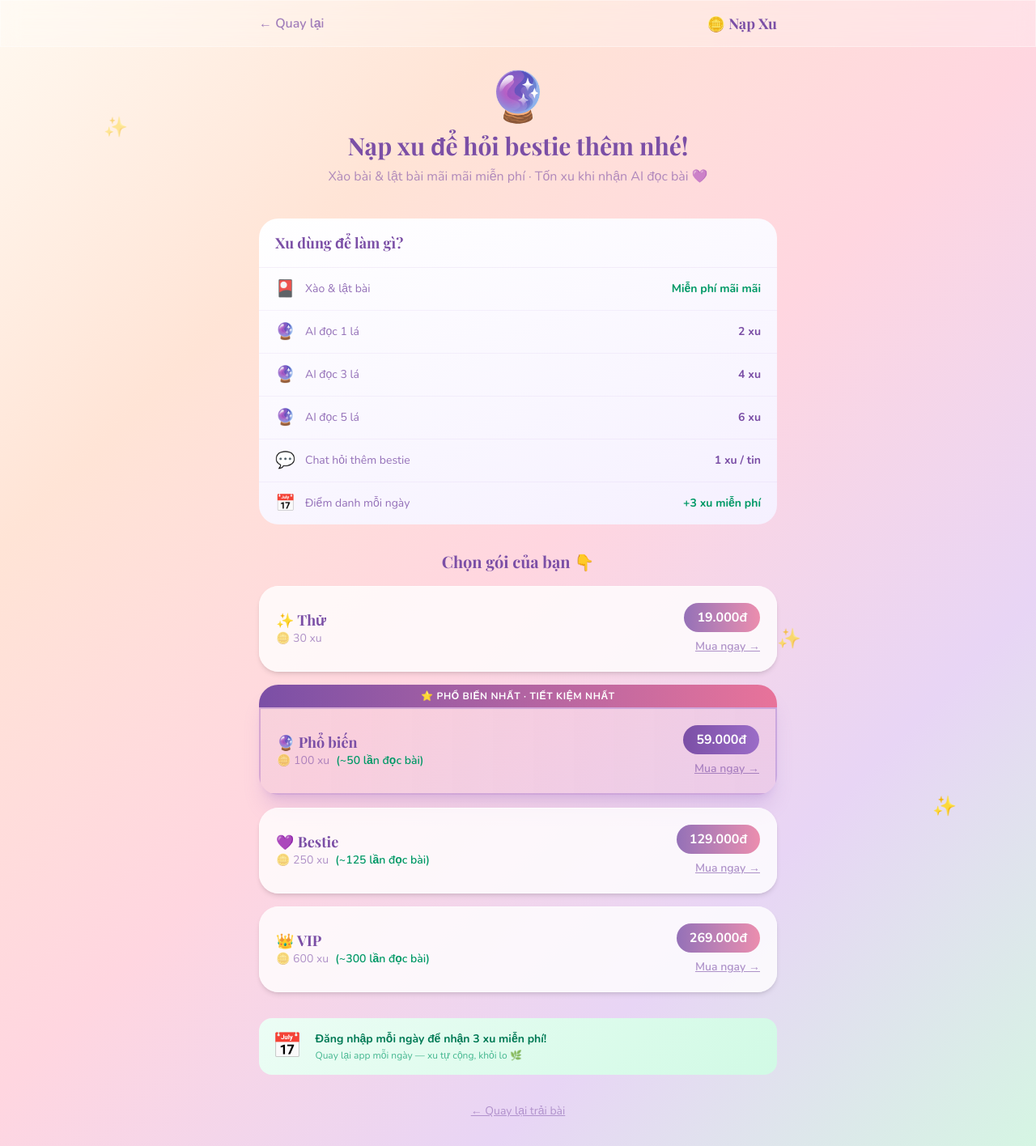
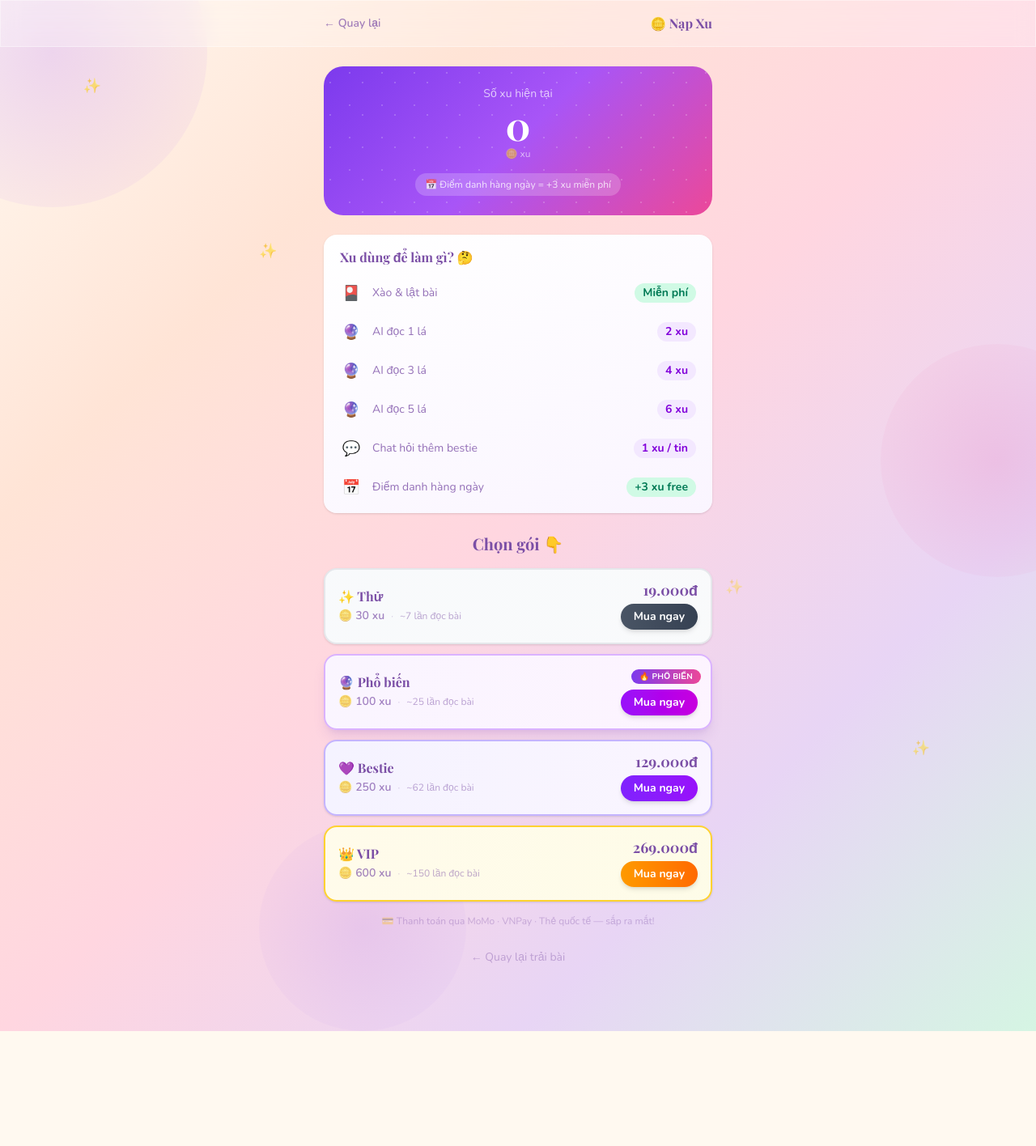
Before and after one commit to duongtruonggiang2812/tarot-bestie, a Next.js app: page /coins in a window 1280 px wide. Shown: the whole page at 81% size. After the commit the page ends 1274 px from the top, so only its background shows below. Built offline with nearby package versions, Linux system fonts and the light colour scheme; no server answers.

Commit message:
redesign: overhaul /coins page UI — balance card, package cards, cleaner layout
Co-Authored-By: Claude Sonnet 4.6 <noreply@anthropic.com>

```diff
--- a/app/coins/page.tsx
+++ b/app/coins/page.tsx
@@ -5,15 +5,21 @@ import { useRouter } from "next/navigation";
 import { motion, AnimatePresence } from "framer-motion";
 import { useSession } from "next-auth/react";
 import { useCoinStore, COIN_PACKAGES } from "@/store/coinStore";
-import Link from "next/link";
 
 const HOW_IT_WORKS = [
-  { emoji: "🎴", label: "Xào & lật bài", cost: "Miễn phí mãi mãi" },
-  { emoji: "🔮", label: "AI đọc 1 lá", cost: "2 xu" },
-  { emoji: "🔮", label: "AI đọc 3 lá", cost: "4 xu" },
-  { emoji: "🔮", label: "AI đọc 5 lá", cost: "6 xu" },
-  { emoji: "💬", label: "Chat hỏi thêm bestie", cost: "1 xu / tin" },
-  { emoji: "📅", label: "Điểm danh mỗi ngày", cost: "+3 xu miễn phí" },
+  { emoji: "🎴", label: "Xào & lật bài", cost: "Miễn phí", free: true },
+  { emoji: "🔮", label: "AI đọc 1 lá", cost: "2 xu", free: false },
+  { emoji: "🔮", label: "AI đọc 3 lá", cost: "4 xu", free: false },
+  { emoji: "🔮", label: "AI đọc 5 lá", cost: "6 xu", free: false },
+  { emoji: "💬", label: "Chat hỏi thêm bestie", cost: "1 xu / tin", free: false },
+  { emoji: "📅", label: "Điểm danh hàng ngày", cost: "+3 xu free", free: true },
+];
+
+const PKG_COLORS = [
+  { bg: "from-slate-50 to-gray-50", border: "border-gray-200", btn: "from-gray-600 to-gray-700" },
+  { bg: "from-purple-50 to-fuchsia-50", border: "border-purple-300", btn: "from-purple-600 to-fuchsia-600" },
+  { bg: "from-violet-50 to-purple-50", border: "border-violet-300", btn: "from-violet-600 to-purple-600" },
+  { bg: "from-amber-50 to-yellow-50", border: "border-amber-300", btn: "from-amber-500 to-orange-500" },
 ];
 
 export default function CoinsPage() {
@@ -22,85 +28,88 @@ export default function CoinsPage() {
   const { coins } = useCoinStore();
   const [toast, setToast] = useState<string | null>(null);
 
-  const handleBuy = (pkg: typeof COIN_PACKAGES[0]) => {
-    setToast(`Tính năng thanh toán đang cập nhật — mình sẽ sớm ra mắt nhé! 💕`);
-    setTimeout(() => setToast(null), 3500);
+  const handleBuy = (_pkg: typeof COIN_PACKAGES[0]) => {
+    setToast("Thanh toán đang được tích hợp — sắp ra mắt rồi! Cảm ơn bestie đã ủng hộ 💜");
+    setTimeout(() => setToast(null), 4000);
   };
 
   return (
     <div className="min-h-screen bg-celestial relative overflow-hidden">
-      {/* Background sparkles */}
-      <div className="absolute inset-0 pointer-events-none overflow-hidden">
-        {["10%", "30%", "55%", "75%", "90%"].map((left, i) => (
-          <motion.div
-            key={i}
-            className="absolute text-2xl"
-            style={{ left, top: `${10 + i * 15}%` }}
-            animate={{ y: [0, -12, 0], opacity: [0.4, 1, 0.4] }}
-            transition={{ duration: 3 + i, repeat: Infinity, delay: i * 0.5 }}
-          >
-            ✨
-          </motion.div>
+
+      {/* Floating background blobs */}
+      <div className="absolute inset-0 pointer-events-none">
+        <div className="absolute -top-32 -left-32 w-96 h-96 rounded-full opacity-20"
+          style={{ background: "radial-gradient(circle, #a855f7, transparent)" }} />
+        <div className="absolute top-1/3 -right-24 w-72 h-72 rounded-full opacity-15"
+          style={{ background: "radial-gradient(circle, #ec4899, transparent)" }} />
+        <div className="absolute bottom-0 left-1/4 w-64 h-64 rounded-full opacity-10"
+          style={{ background: "radial-gradient(circle, #7c3aed, transparent)" }} />
+        {["8%","25%","50%","70%","88%"].map((left, i) => (
+          <motion.span key={i} className="absolute text-lg select-none"
+            style={{ left, top: `${8 + i * 16}%` }}
+            animate={{ y: [0, -14, 0], opacity: [0.3, 0.8, 0.3] }}
+            transition={{ duration: 3.5 + i * 0.6, repeat: Infinity, delay: i * 0.4 }}
+          >✨</motion.span>
         ))}
       </div>
 
       {/* Header */}
-      <div className="sticky top-0 z-10 glass border-b border-white/40 backdrop-blur-md">
-        <div className="max-w-2xl mx-auto px-4 h-14 flex items-center justify-between">
-          <button
-            onClick={() => router.back()}
-            className="flex items-center gap-2 text-purple-deep/70 font-body font-semibold text-base hover:text-purple-deep transition-colors"
-          >
+      <div className="sticky top-0 z-20 glass border-b border-white/40 backdrop-blur-md">
+        <div className="max-w-lg mx-auto px-4 h-14 flex items-center justify-between">
+          <button onClick={() => router.back()}
+            className="flex items-center gap-1.5 text-purple-deep/70 font-body font-semibold text-sm hover:text-purple-deep transition-colors">
             ← Quay lại
           </button>
-          <span className="font-display font-bold text-purple-deep text-lg">🪙 Nạp Xu</span>
+          <span className="font-display font-bold text-purple-deep">🪙 Nạp Xu</span>
           {session && (
-            <div className="flex items-center gap-1.5 px-3 py-1.5 rounded-full glass border border-white/60 font-body font-bold text-sm text-purple-deep">
+            <div className="flex items-center gap-1.5 px-3 py-1 rounded-full bg-white/70 border border-purple-mid/30 font-body font-bold text-sm text-purple-deep shadow-sm">
               🪙 {coins}
             </div>
           )}
         </div>
       </div>
 
-      <div className="max-w-2xl mx-auto px-4 py-8 relative z-10">
+      <div className="max-w-lg mx-auto px-4 py-6 relative z-10 pb-20">
 
-        {/* Hero */}
+        {/* Balance card */}
         <motion.div
-          className="text-center mb-10"
-          initial={{ opacity: 0, y: 20 }}
-          animate={{ opacity: 1, y: 0 }}
+          className="rounded-3xl p-6 mb-6 text-center relative overflow-hidden"
+          style={{ background: "linear-gradient(135deg, #7c3aed 0%, #a855f7 50%, #ec4899 100%)" }}
+          initial={{ opacity: 0, scale: 0.95 }}
+          animate={{ opacity: 1, scale: 1 }}
         >
-          <div className="text-6xl mb-3">🔮</div>
-          <h1 className="font-display text-3xl font-bold text-purple-deep mb-2">
-            Nạp xu để hỏi bestie thêm nhé!
-          </h1>
-          <p className="font-body text-purple-deep/60 text-base">
-            Xào bài & lật bài mãi mãi miễn phí · Tốn xu khi nhận AI đọc bài 💜
-          </p>
+          <div className="absolute inset-0 opacity-20"
+            style={{ backgroundImage: "radial-gradient(circle at 20% 50%, white 1px, transparent 1px), radial-gradient(circle at 80% 20%, white 1px, transparent 1px)", backgroundSize: "40px 40px" }} />
+          <p className="font-body text-white/70 text-sm mb-1 relative z-10">Số xu hiện tại</p>
+          <p className="font-display text-5xl font-bold text-white relative z-10">{coins}</p>
+          <p className="font-body text-white/60 text-xs mt-1 relative z-10">🪙 xu</p>
+          <div className="mt-4 inline-flex items-center gap-2 px-3 py-1.5 rounded-full bg-white/20 relative z-10">
+            <span className="text-xs font-body text-white/80">📅 Điểm danh hàng ngày = +3 xu miễn phí</span>
+          </div>
         </motion.div>
 
         {/* How it works */}
         <motion.div
-          className="mb-8 rounded-3xl overflow-hidden"
-          style={{ background: "linear-gradient(160deg,#fff 0%,#f5f0ff 100%)" }}
-          initial={{ opacity: 0, y: 16 }}
+          className="rounded-2xl overflow-hidden mb-6 shadow-sm"
+          style={{ background: "linear-gradient(160deg,#fff 0%,#faf5ff 100%)" }}
+          initial={{ opacity: 0, y: 12 }}
           animate={{ opacity: 1, y: 0 }}
           transition={{ delay: 0.1 }}
         >
-          <div className="px-5 py-4 border-b border-purple-mid/10">
-            <h2 className="font-display font-bold text-purple-deep text-lg">Xu dùng để làm gì?</h2>
+          <div className="px-5 pt-4 pb-2">
+            <h2 className="font-display font-bold text-purple-deep text-base">Xu dùng để làm gì? 🤔</h2>
           </div>
-          <div className="divide-y divide-purple-mid/8">
+          <div className="px-2 pb-2">
             {HOW_IT_WORKS.map((item, i) => (
-              <div key={i} className="flex items-center justify-between px-5 py-3">
+              <div key={i} className="flex items-center justify-between px-3 py-2.5 rounded-xl hover:bg-purple-deep/5 transition-colors">
                 <div className="flex items-center gap-3">
-                  <span className="text-xl">{item.emoji}</span>
+                  <span className="text-lg w-7 text-center">{item.emoji}</span>
                   <span className="font-body text-purple-deep/80 text-sm">{item.label}</span>
                 </div>
-                <span className={`font-body font-bold text-sm ${
-                  item.cost.includes("Miễn phí") || item.cost.includes("+")
-                    ? "text-emerald-600"
-                    : "text-purple-deep"
+                <span className={`font-body font-bold text-sm px-2.5 py-0.5 rounded-full ${
+                  item.free
+                    ? "bg-emerald-100 text-emerald-700"
+                    : "bg-purple-100 text-purple-700"
                 }`}>
                   {item.cost}
                 </span>
@@ -110,105 +119,90 @@ export default function CoinsPage() {
         </motion.div>
 
         {/* Packages */}
+        <div className="mb-2">
+          <h2 className="font-display font-bold text-purple-deep text-xl mb-4 text-center">
+            Chọn gói 👇
+          </h2>
+
+          <div className="flex flex-col gap-3">
+            {COIN_PACKAGES.map((pkg, i) => {
+              const colors = PKG_COLORS[i] ?? PKG_COLORS[0];
+              return (
                 <motion.div
+                  key={pkg.id}
+                  className={`relative rounded-2xl border-2 overflow-hidden bg-gradient-to-r ${colors.bg} ${colors.border} ${
+                    pkg.popular ? "shadow-lg shadow-purple-mid/20" : "shadow-sm"
+                  }`}
                   initial={{ opacity: 0, y: 16 }}
                   animate={{ opacity: 1, y: 0 }}
-          transition={{ delay: 0.2 }}
+                  transition={{ delay: 0.15 + i * 0.06 }}
+                  whileHover={{ scale: 1.015, y: -2 }}
+                  whileTap={{ scale: 0.99 }}
                 >
-          <h2 className="font-display font-bold text-purple-deep text-xl mb-4 text-center">
-            Chọn gói của bạn 👇
-          </h2>
-
-          <div className="flex flex-col gap-4">
-            {COIN_PACKAGES.map((pkg, i) => (
-              <motion.div
-                key={pkg.id}
-                className={`relative rounded-3xl overflow-hidden ${
-                  pkg.popular
-                    ? "shadow-xl shadow-purple-mid/20"
-                    : "shadow-md"
-                }`}
-                initial={{ opacity: 0, x: -20 }}
-                animate={{ opacity: 1, x: 0 }}
-                transition={{ delay: 0.15 + i * 0.07 }}
-                whileHover={{ scale: 1.02, y: -2 }}
-              >
-                {/* Popular badge */}
+                  {/* Popular ribbon */}
                   {pkg.popular && (
-                  <div className="bg-gradient-to-r from-purple-deep to-pink-soft text-white text-xs font-bold font-body text-center py-1.5 tracking-wider uppercase">
-                    ⭐ Phổ biến nhất · Tiết kiệm nhất
+                    <div className="absolute top-3 right-3">
+                      <span className="px-2.5 py-0.5 rounded-full text-[10px] font-bold font-body text-white uppercase tracking-wide"
+                        style={{ background: "linear-gradient(90deg,#7c3aed,#ec4899)" }}>
+                        🔥 Phổ biến
+                      </span>
                     </div>
                   )}
 
-                <div
-                  className={`p-5 flex items-center justify-between ${
-                    pkg.popular
-                      ? "bg-gradient-to-r from-purple-deep/5 to-pink-soft/10 border-2 border-purple-mid/40"
-                      : "bg-white/80 border border-white/60"
-                  }`}
-                >
-                  {/* Left: name + coins */}
-                  <div>
-                    <p className="font-display font-bold text-purple-deep text-lg leading-tight">
+                  <div className="flex items-center p-4 gap-4">
+                    {/* Left */}
+                    <div className="flex-1 min-w-0">
+                      <p className="font-display font-bold text-purple-deep text-base leading-tight">
                         {pkg.name}
                       </p>
-                    <p className="font-body text-purple-deep/60 text-sm mt-0.5">
+                      <div className="flex items-center gap-2 mt-1 flex-wrap">
+                        <span className="font-body text-purple-deep/70 text-sm font-semibold">
                           🪙 {pkg.coins} xu
-                      {pkg.coins >= 100 && (
-                        <span className="ml-2 text-emerald-600 font-semibold">
-                          (~{Math.floor(pkg.coins / 2)} lần đọc bài)
                         </span>
-                      )}
-                    </p>
+                        <span className="text-purple-deep/30 text-xs">·</span>
+                        <span className="font-body text-purple-deep/50 text-xs">
+                          ~{Math.floor(pkg.coins / 4)} lần đọc bài
+                        </span>
+                      </div>
                     </div>
 
-                  {/* Right: price + buy */}
-                  <div className="flex flex-col items-end gap-2">
-                    <span
-                      className={`px-4 py-1.5 rounded-full font-body font-bold text-base ${
-                        pkg.popular
-                          ? "bg-gradient-to-r from-purple-deep to-purple-mid text-white"
-                          : "bg-gradient-to-r from-purple-deep/80 to-pink-soft/80 text-white"
-                      }`}
-                    >
+                    {/* Right */}
+                    <div className="flex flex-col items-end gap-2 shrink-0">
+                      <p className="font-display font-bold text-purple-deep text-lg leading-none">
                         {pkg.price}
-                    </span>
+                      </p>
                       <button
                         onClick={() => handleBuy(pkg)}
-                      className="text-sm font-body font-semibold text-purple-deep/60 hover:text-purple-deep underline transition-colors"
+                        className={`px-4 py-1.5 rounded-full text-white font-body font-bold text-sm bg-gradient-to-r ${colors.btn} shadow-md hover:shadow-lg hover:opacity-90 transition-all active:scale-95`}
                       >
-                      Mua ngay →
+                        Mua ngay
                       </button>
                     </div>
                   </div>
                 </motion.div>
-            ))}
+              );
+            })}
           </div>
-        </motion.div>
+        </div>
 
-        {/* Daily bonus reminder */}
-        <motion.div
-          className="mt-8 rounded-2xl p-4 flex items-center gap-4"
-          style={{ background: "linear-gradient(135deg, #ecfdf5, #d1fae5)" }}
+        {/* Coming soon note */}
+        <motion.p
+          className="text-center text-xs font-body text-purple-deep/35 mt-4 mb-6"
           initial={{ opacity: 0 }}
           animate={{ opacity: 1 }}
           transition={{ delay: 0.5 }}
         >
-          <span className="text-3xl">📅</span>
-          <div>
-            <p className="font-body font-bold text-emerald-700 text-sm">Đăng nhập mỗi ngày để nhận 3 xu miễn phí!</p>
-            <p className="font-body text-emerald-600/70 text-xs mt-0.5">Quay lại app mỗi ngày — xu tự cộng, khỏi lo 🌿</p>
-          </div>
-        </motion.div>
+          💳 Thanh toán qua MoMo · VNPay · Thẻ quốc tế — sắp ra mắt!
+        </motion.p>
 
-        {/* Back to reading */}
-        <div className="mt-8 text-center">
-          <Link
-            href="/reading"
-            className="font-body text-purple-deep/50 hover:text-purple-deep text-sm transition-colors underline"
+        {/* Back */}
+        <div className="text-center">
+          <button
+            onClick={() => router.back()}
+            className="font-body text-purple-deep/40 hover:text-purple-deep text-sm transition-colors"
           >
             ← Quay lại trải bài
-          </Link>
+          </button>
         </div>
       </div>
 
@@ -216,11 +210,11 @@ export default function CoinsPage() {
       <AnimatePresence>
         {toast && (
           <motion.div
-            className="fixed bottom-6 left-1/2 -translate-x-1/2 z-50 px-5 py-3 rounded-2xl shadow-lg font-body text-sm font-semibold text-white max-w-xs text-center"
+            className="fixed bottom-6 left-1/2 -translate-x-1/2 z-50 px-5 py-3.5 rounded-2xl shadow-xl font-body text-sm font-semibold text-white max-w-[320px] text-center leading-snug"
             style={{ background: "linear-gradient(135deg,#7c3aed,#a855f7)" }}
-            initial={{ opacity: 0, y: 16 }}
-            animate={{ opacity: 1, y: 0 }}
-            exit={{ opacity: 0, y: 16 }}
+            initial={{ opacity: 0, y: 20, scale: 0.9 }}
+            animate={{ opacity: 1, y: 0, scale: 1 }}
+            exit={{ opacity: 0, y: 10, scale: 0.95 }}
           >
             {toast}
           </motion.div>
```
Lines whose indentation alone changed are shown as unchanged.
